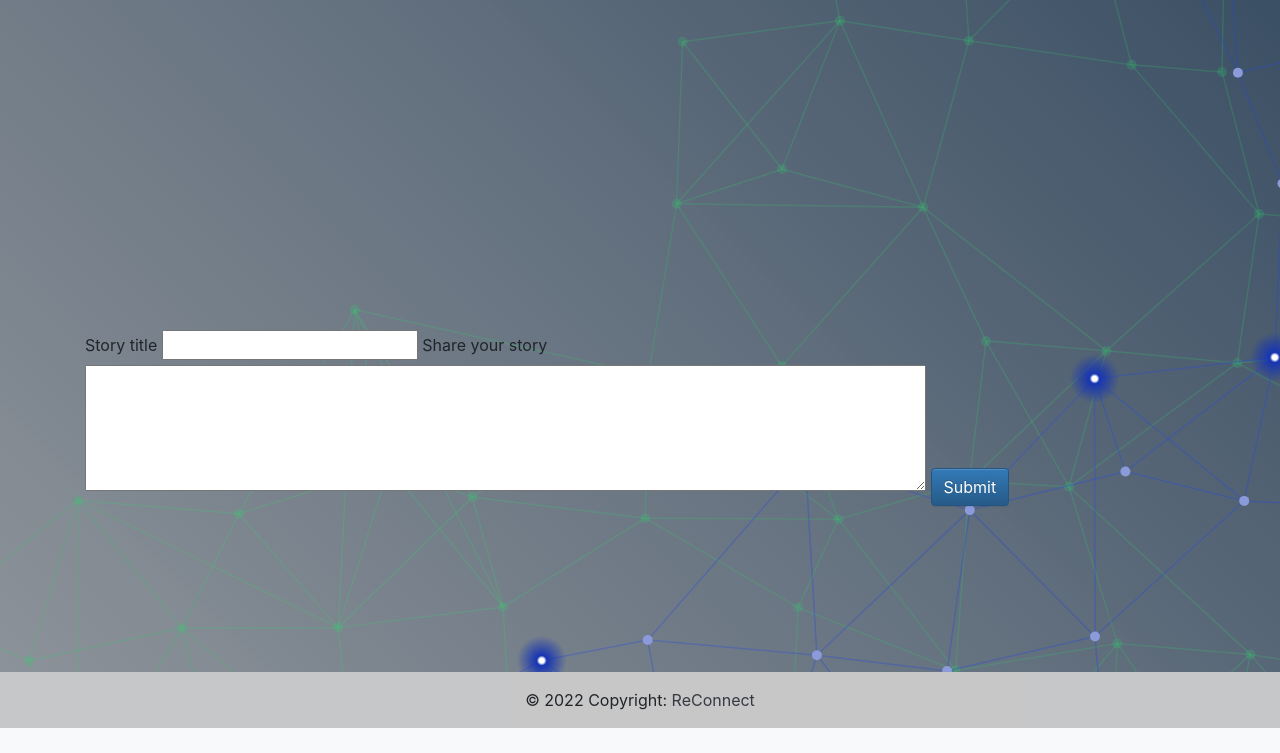
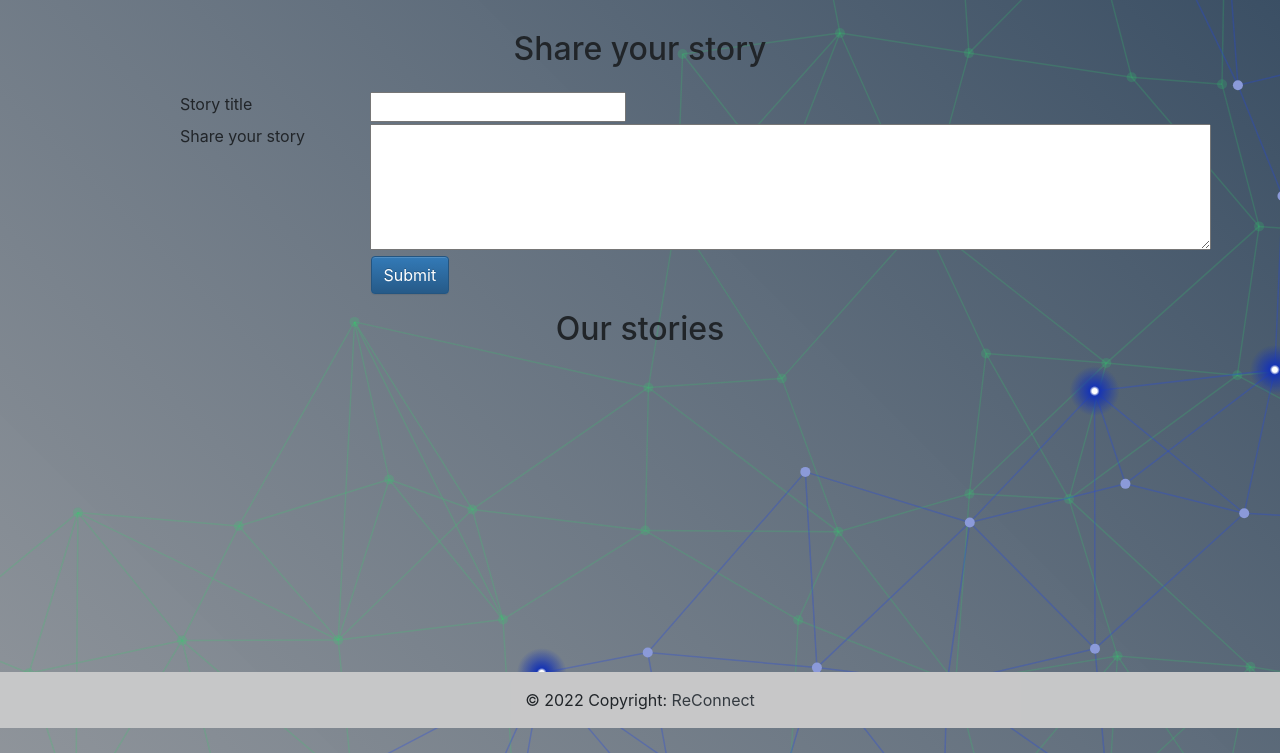
Before and after one commit to CI-Team3/team3, a Flask app: page /story in a window 1280 px wide. Shown: the part 72-825 px from the top of the page. Before the commit the page ends 800 px from the top, so only its background shows below. Run offline with Flask 2, Linux system fonts and the light colour scheme; data that the repository does not hold is empty; some libraries are stand-ins or nearby versions.

Commit message:
Restyled stories page

```diff
--- a/static/css/style.css
+++ b/static/css/style.css
@@ -4,6 +4,7 @@
     -o-background-size: cover;
     background-size: cover;
     background-blend-mode: lighten;
+    width: 100%;
     background: rgba(0, 0, 0, 0.9) url("/static/assets/img/background.svg") no-repeat fixed center center;
     z-index: -1;
      /*    Free SVG Background by <a target="_blank" href="https://bgjar.com">BGJar</a>*/
@@ -14,7 +15,7 @@
 }
 
 .carousel {
-    height: 300px;
+    min-height: 300px;
 }
 
 .carousel-control-prev-icon {
--- a/templates/story.html
+++ b/templates/story.html
@@ -2,18 +2,51 @@
 
 {% block content %}
 
-    {#block with header image#}
-    <div class="row">
-        <div class="col-12"></div>
-    </div>
-    {#    block with carousel items#}
-    <div class="row">
-        <div class="col-12"></div>
-    </div>
-    {#    block with story items #}
     <div class="row">
         <div class="col-12">
+            <h2 class="center-align">Share your story</h2>
+        </div>
+    </div>
 
+    {#    block with carousel items#}
+    <div class="row mt-3">
+        <div class="col-12">
+            <div class="add-new-story-container">
+                <form action="{{ url_for('story_add') }}" method="post">
+                    <div class="row justify-content-center">
+                        <div class="col-2 offset-1">
+                            <label for="title">Story title</label>
+                        </div>
+                        <div class="col-9 mr-auto">
+                            <input type="text" name="title" id="title">
+                        </div>
+                    </div>
+                    <div class="row">
+                        <div class="col-2 offset-1">
+                            <label for="story">Share your story</label>
+                        </div>
+                        <div class="col-9 mr-auto">
+                            <textarea name="story" id="story" rows="5" cols="80"></textarea>
+                            <input type="hidden" value="{{ session.user }}" name="created_by">
+                        </div>
+                    </div>
+                    <div class="col-9 offset-3 px-2">
+                        <button class="btn btn-primary">Submit</button>
+                    </div>
+
+                </form>
+            </div>
+        </div>
+    </div>
+    <div class="row mt-3">
+        <div class="col">
+            <h2 class="center-align">Our stories</h2>
+        </div>
+    </div>
+
+    {#    block with story items #}
+    <div class="row mt-3">
+        <div class="col-12">
             <div id="carouselExampleIndicators" class="carousel slide" data-ride="carousel">
                 <ol class="carousel-indicators">
                     {% for story in stories %}
@@ -47,7 +80,6 @@
                         {% endif %}
                     {% endfor %}
 
-
                     <a class="carousel-control-prev" href="#carouselExampleIndicators" role="button" data-slide="prev">
                         <span class="carousel-control-prev-icon" aria-hidden="true"></span>
                         <span class="sr-only">Previous</span>
@@ -60,19 +92,5 @@
             </div>
         </div>
     </div>
-    <div class="row">
-        <div class="col ">
-            <div class="add-new-story-container">
-                <form action="{{ url_for('story_add') }}" method="post">
-                    <label for="title">Story title</label>
-                    <input type="text" name="title" id="title">
-                    <label for="story">Share your story</label>
-                    <textarea name="story" id="story" rows="5" cols="80"></textarea>
-                    <input type="hidden" value="{{ session.user }}" name="created_by">
-                    <button class="btn btn-primary">Submit</button>
 
-                </form>
-            </div>
-        </div>
-    </div>
 {% endblock %}
```
Also changed, not shown: static/css/landing.css (deleted).
